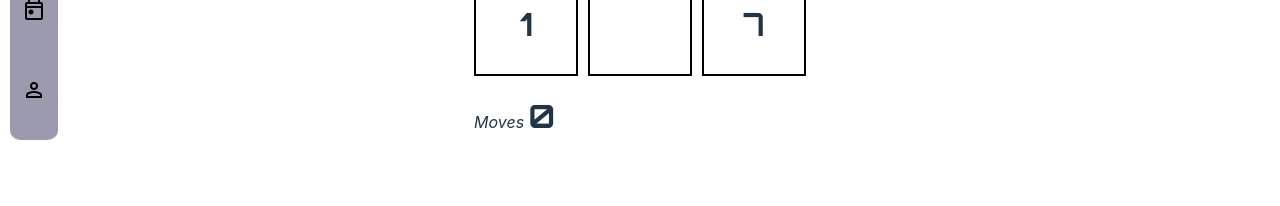
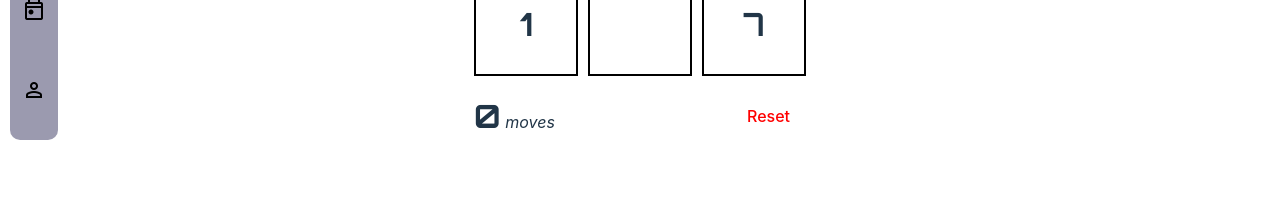
Before and after one commit to Makoch1/8-puzzle.web.app, a React (Vite) app in the folder frontend/: page /puzzle/843526107 in a window 1280 px wide. Shown: the part 430-636 px from the top of the page. Built offline with nearby package versions, Linux system fonts and the light colour scheme.

Commit message:
Added reset button

```diff
--- a/frontend/src/features/puzzle/components/Puzzle.module.scss
+++ b/frontend/src/features/puzzle/components/Puzzle.module.scss
@@ -52,6 +52,24 @@
   font-size: 2rem;
 }
 
+.puzzle-details {
+  display: flex;
+
+  .reset-btn {
+    background: white;
+    color: red;
+    margin: auto 0;
+    padding-right: 15px;
+    padding-left: 15px;
+
+    &:hover {
+      border-color: white;
+      background: red;
+      color: white;
+    }
+  }
+}
+
 .main {
   align-items: center;
   display: flex;
@@ -64,4 +82,5 @@
 .subtext {
   font-size: 1rem;
   font-style: italic;
+  margin-right: auto;
 }
--- a/frontend/src/features/puzzle/components/Puzzle.tsx
+++ b/frontend/src/features/puzzle/components/Puzzle.tsx
@@ -42,11 +42,19 @@ export function Puzzle({ puzzleId }: propTypes) {
           startBoard={createBoardFromID(puzzleId)}
           isComplete={isComplete}
           move={move} />
-        {
-          isComplete
-            ? <p className={styles.subtext}>Puzzle finished in <span className={styles.counter}>{moveCount}</span> moves.</p>
-            : <p className={styles.subtext}>Moves <span className={styles.counter}>{moveCount}</span></p>
-        }
+        <div className={styles['puzzle-details']}>
+          {
+            isComplete
+              ? <p className={styles.subtext}>Puzzle finished in <span className={styles.counter}>{moveCount}</span> moves.</p>
+              : <p className={styles.subtext}><span className={styles.counter}>{moveCount}</span> moves</p>
+          }
+          {
+            !isComplete &&
+            <button className={styles['reset-btn']} onClick={() => window.location.reload()}>
+              Reset
+            </button>
+          }
+        </div>
         { /* CONTROLS FOR WHEN USER COMPLETES PUZZLE
           /* Not using conditional rendering bc doing so makes the board adjust and jump around
           /* Doing it this way ensures smoothness */}
```
